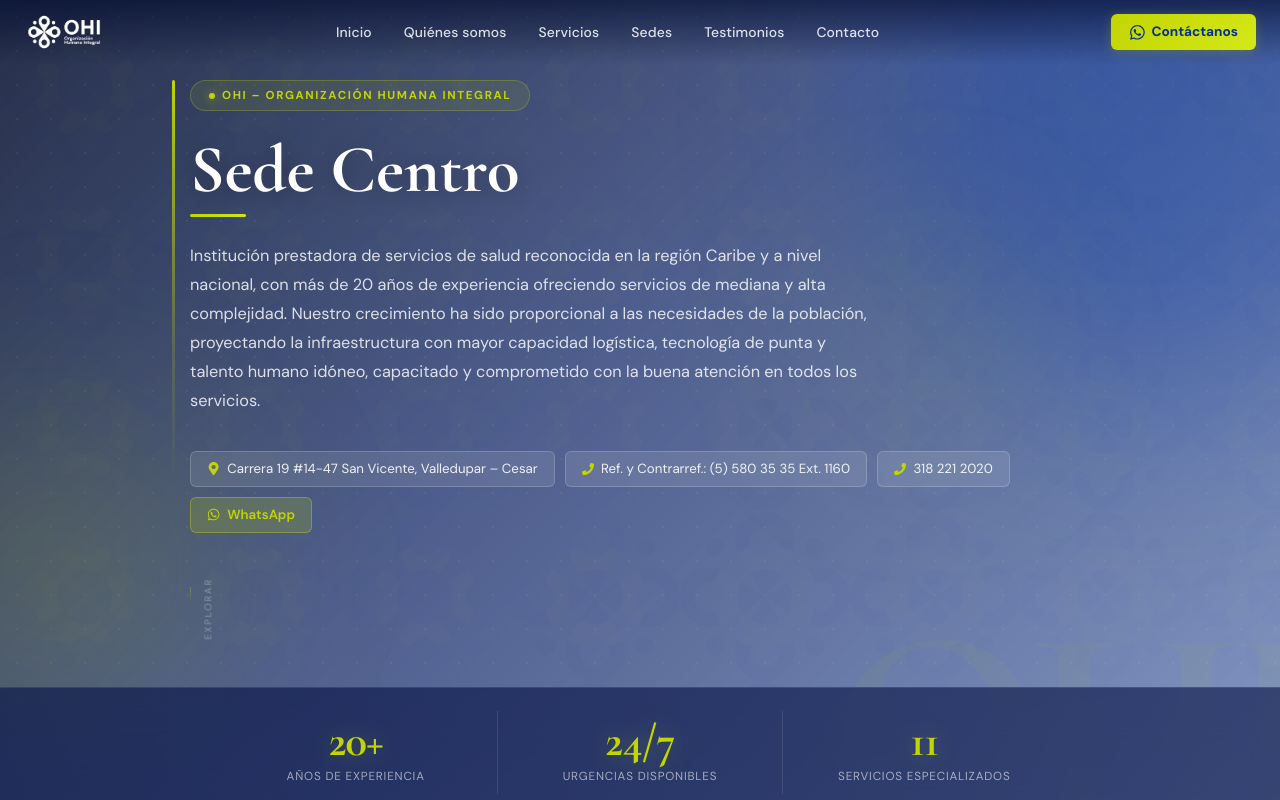
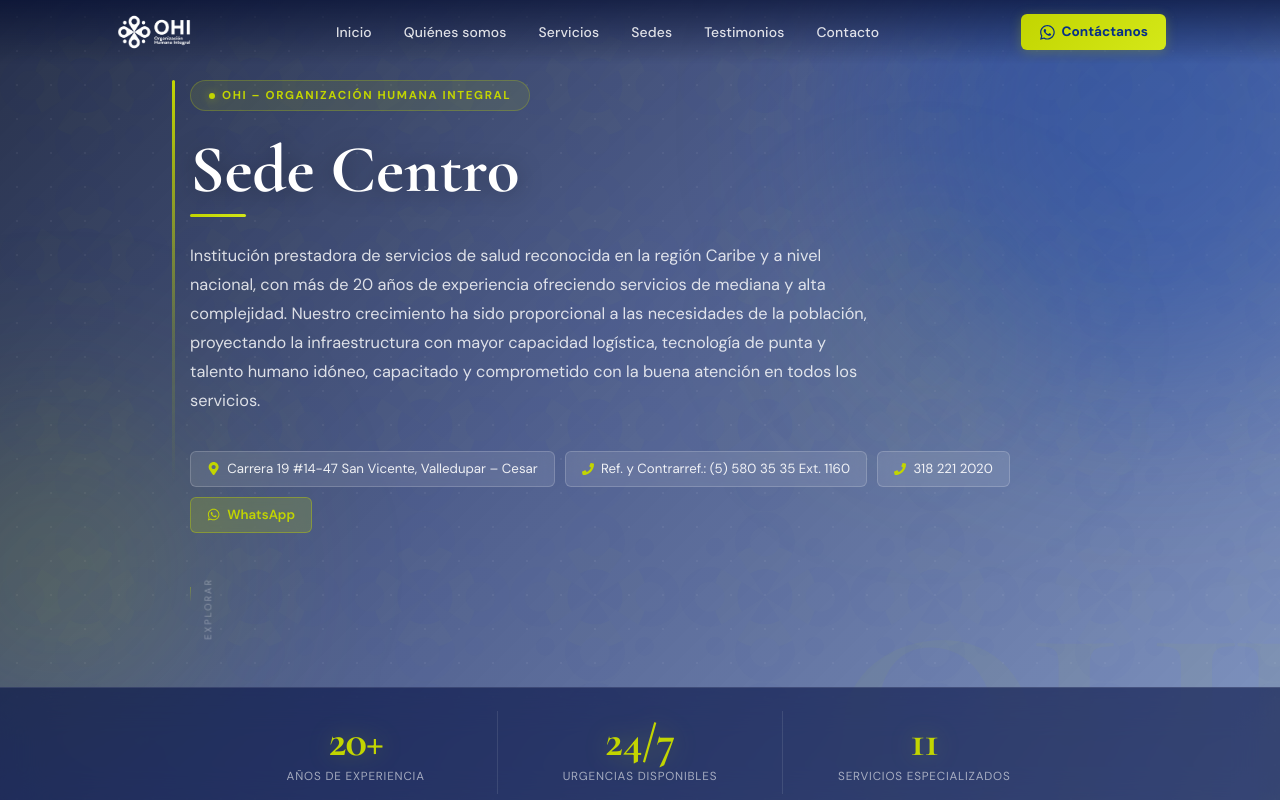
Before and after one commit to Gsus07/ohipage, a Next.js app: page /sedes/sede-centro in a window 1280 px wide. Shown: the top 800 px of the page. Built offline with nearby package versions, Linux system fonts and the light colour scheme.

Commit message:
feat: implement dynamic sede pages with responsive navigation and location-specific content

```diff
--- a/app/OHILanding.jsx
+++ b/app/OHILanding.jsx
@@ -49,18 +49,24 @@
 
     .display-font { font-family: 'Cormorant Garamond', Georgia, serif; }
 
-    /* ── Navbar ──────────────────────────────── */
     .navbar {
-      position: fixed; top: 0; left: 0; right: 0; z-index: 1000;
-      transition: background 0.45s cubic-bezier(0.16,1,0.3,1),
-                  box-shadow 0.45s cubic-bezier(0.16,1,0.3,1),
-                  backdrop-filter 0.45s ease;
+      position: fixed; top: 0; left: 50%; transform: translateX(-50%);
+      width: 100%; max-width: 100%; border-radius: 0;
+      z-index: 1000;
+      transition: all 0.6s cubic-bezier(0.16,1,0.3,1);
     }
     .navbar.scrolled {
-      background: rgba(4,16,68,0.92) !important;
-      backdrop-filter: blur(20px) saturate(1.4);
-      -webkit-backdrop-filter: blur(20px) saturate(1.4);
-      box-shadow: 0 1px 32px rgba(0,0,0,0.22), 0 0 0 1px rgba(194,213,1,0.06);
+      top: 1rem;
+      width: 96%;
+      max-width: 1100px;
+      border-radius: 100px;
+      background: rgba(4,16,68,0.75) !important;
+      backdrop-filter: blur(24px) saturate(1.5);
+      -webkit-backdrop-filter: blur(24px) saturate(1.5);
+      box-shadow: inset 0 1px 1px rgba(255,255,255,0.12), 0 16px 40px rgba(0,0,0,0.3), 0 0 0 1px rgba(194,213,1,0.15);
+    }
+    @media (max-width: 768px) {
+      .navbar.scrolled { border-radius: 24px; top: 0.5rem; width: 92%; }
     }
 
     /* ── Hero ────────────────────────────────── */
@@ -215,7 +221,7 @@
     .btn-primary:hover::after { transform: translateX(100%); }
     .btn-primary:hover {
       transform: translateY(-3px) scale(1.02);
-      box-shadow: 0 8px 28px rgba(194,213,1,0.5), 0 0 16px rgba(194,213,1,0.2);
+      box-shadow: 0 8px 28px rgba(194,213,1,0.5), 0 0 24px rgba(194,213,1,0.4);
     }
     .btn-primary:active { transform: translateY(0) scale(0.97); }
     .btn-outline {
@@ -880,7 +886,7 @@
           className={`navbar ${scrolled ? "scrolled" : ""}`}
           style={{ background: scrolled ? undefined : "transparent" }}
         >
-          <div className="max-w-7xl mx-auto px-6 lg:px-10 py-3 flex items-center justify-between">
+          <div className="mx-auto px-6 lg:px-10 py-3 flex items-center justify-between" style={{ maxWidth: 1100, transition: "padding 0.6s ease" }}>
 
             {/* Logo */}
             <a href="#inicio" className="flex items-center no-underline">
@@ -979,7 +985,8 @@
           <div aria-hidden="true" style={{ position: "absolute", inset: 0, zIndex: 0, overflow: "hidden" }}>
             <img
               src="/IMG/CENTRO/OHI-entrada.webp"
-              alt=""
+              alt="Clínica OHI"
+              className="ken-burns"
               style={{ width: "100%", height: "100%", objectFit: "cover", objectPosition: "center top", display: "block", opacity: 0.28 }}
             />
           </div>
@@ -1021,11 +1028,10 @@
 
                 {/* Main headline */}
                 <h1
-                  className="display-font fade-up delay-200"
+                  className="display-font fade-up delay-200 text-gradient-gold"
                   style={{
                     fontSize: "clamp(2.8rem, 6vw, 5rem)",
                     fontWeight: 600,
-                    color: "#FFFFFF",
                     lineHeight: 1.1,
                     letterSpacing: "-0.01em",
                     marginBottom: "1.4rem",
@@ -1129,7 +1135,7 @@
                   </div>
 
                   {/* Floating stat badges */}
-                  <div style={{ position: "absolute", top: "1.4rem", left: "-1.1rem", display: "flex", flexDirection: "column", gap: "0.55rem" }}>
+                  <div style={{ position: "absolute", top: "1.4rem", left: "1.2rem", display: "flex", flexDirection: "column", gap: "0.55rem" }}>
                     {[
                       { icon: FaAward,       label: "+20 años" },
                       { icon: FaClock,       label: "Urgencias 24/7" },
@@ -1225,8 +1231,8 @@
                 <div data-reveal="fade" data-delay="100" className="gold-line block mt-3 mb-6" />
                 <h2
                   data-reveal="up" data-delay="150"
-                  className="display-font"
-                  style={{ fontSize: "clamp(2rem, 4vw, 3rem)", fontWeight: 600, color: "var(--navy)", lineHeight: 1.15 }}
+                  className="display-font text-gradient-gold"
+                  style={{ fontSize: "clamp(2rem, 4vw, 3rem)", fontWeight: 600, lineHeight: 1.15 }}
                 >
                   Organización<br />Humana Integral
                 </h2>
@@ -1498,7 +1504,7 @@
                   <div aria-hidden="true" style={{ position: "absolute", top: "0.6rem", right: "0.8rem", fontSize: "2.8rem", fontWeight: 700, color: "rgba(6,47,135,0.04)", lineHeight: 1, fontFamily: "'Cormorant Garamond', serif", pointerEvents: "none", userSelect: "none" }}>
                     {String(i + 1).padStart(2, "0")}
                   </div>
-                  <h4 style={{ fontSize: "0.96rem", fontWeight: 600, color: "var(--navy)", marginBottom: "0.5rem", lineHeight: 1.3 }}>
+                  <h4 className="text-gradient-gold" style={{ fontSize: "0.96rem", fontWeight: 600, color: "var(--navy)", marginBottom: "0.5rem", lineHeight: 1.3 }}>
                     {svc.label}
                   </h4>
                   <p style={{ color: "var(--text-muted)", fontSize: "0.84rem", lineHeight: 1.65 }}>
@@ -1893,9 +1899,10 @@
         {/* ─── CONTACTO ──────────────────────────────────────────────── */}
         <section
           id="contacto"
-          style={{ background: "var(--navy)", position: "relative", overflow: "hidden" }}
+          className="mesh-bg-contact"
+          style={{ position: "relative", overflow: "hidden" }}
         >
-          <WaveUp fill="var(--navy)" />
+          <WaveUp fill="transparent" />
           <div className="py-24 px-6 relative z-10">
 
             {/* Subtle background texture — replaced by logo tile */}
@@ -1910,7 +1917,7 @@
                 <div data-reveal="left">
                   <span className="eyebrow-pill eyebrow-pill-dark">Estamos aquí</span>
                   <div className="gold-line block mt-3 mb-5" />
-                  <h2 data-reveal="up" data-delay="150" className="display-font" style={{ fontSize: "clamp(1.8rem, 3.5vw, 2.5rem)", fontWeight: 600, color: "#FFFFFF", lineHeight: 1.2 }}>
+                  <h2 data-reveal="up" data-delay="150" className="display-font text-gradient-gold" style={{ fontSize: "clamp(1.8rem, 3.5vw, 2.5rem)", fontWeight: 600, lineHeight: 1.2 }}>
                     Contáctanos
                   </h2>
                   <p data-reveal="up" data-delay="250" style={{ color: "rgba(255,255,255,0.6)", marginTop: "1rem", lineHeight: 1.8, fontSize: "0.93rem", maxWidth: 560 }}>
@@ -1999,7 +2006,7 @@
         </section>
 
         {/* ─── FOOTER ────────────────────────────────────────────────── */}
-        <footer style={{ background: "#020b2e", borderTop: "1px solid rgba(255,255,255,0.06)", position: "relative", overflow: "hidden" }}>
+        <footer className="mesh-bg-contact" style={{ borderTop: "1px solid rgba(255,255,255,0.06)", position: "relative", overflow: "hidden" }}>
           <div className="logo-tile-bg-bl" />
           <div className="max-w-6xl mx-auto px-6 py-12">
             <div className="flex flex-col md:flex-row items-start justify-between gap-10">
--- a/app/sedes/[slug]/SedeNavbar.jsx
+++ b/app/sedes/[slug]/SedeNavbar.jsx
@@ -22,29 +22,38 @@
     return () => window.removeEventListener("scroll", onScroll);
   }, []);
 
-  const navBg = scrolled
-    ? "rgba(6,47,135,0.97)"
-    : "linear-gradient(to bottom, rgba(2,11,46,0.65) 0%, transparent 100%)";
-
   return (
     <nav
-      style={{
+      style={scrolled ? {
+        position: "fixed",
+        top: "1rem",
+        left: "50%",
+        transform: "translateX(-50%)",
+        width: "96%",
+        maxWidth: 1100,
+        zIndex: 200,
+        background: "rgba(4,16,68,0.75)",
+        backdropFilter: "blur(24px) saturate(1.5)",
+        WebkitBackdropFilter: "blur(24px) saturate(1.5)",
+        boxShadow: "inset 0 1px 1px rgba(255,255,255,0.12), 0 16px 40px rgba(0,0,0,0.3), 0 0 0 1px rgba(194,213,1,0.15)",
+        borderRadius: 100,
+        transition: "all 0.5s cubic-bezier(0.16,1,0.3,1)",
+      } : {
         position: "fixed",
         top: 0,
-        left: 0,
-        right: 0,
+        left: "50%",
+        transform: "translateX(-50%)",
+        width: "100%",
+        maxWidth: "100%",
+        borderRadius: 0,
         zIndex: 200,
-        background: navBg,
-        backdropFilter: scrolled ? "blur(14px)" : "none",
-        WebkitBackdropFilter: scrolled ? "blur(14px)" : "none",
-        boxShadow: scrolled ? "0 2px 24px rgba(6,47,135,0.35)" : "none",
-        borderBottom: scrolled ? "1px solid rgba(255,255,255,0.06)" : "none",
-        transition: "background 0.35s ease, box-shadow 0.35s ease, backdrop-filter 0.35s ease",
+        background: "linear-gradient(to bottom, rgba(2,11,46,0.65) 0%, transparent 100%)",
+        transition: "all 0.6s cubic-bezier(0.16,1,0.3,1)",
       }}
     >
       <div
         style={{
-          maxWidth: 1280,
+          maxWidth: 1100,
           margin: "0 auto",
           padding: "0 1.5rem",
           height: 64,
```
Also changed, not shown: app/globals.css (+48 -0 lines), app/sedes/[slug]/page.jsx (+12 -6 lines).
